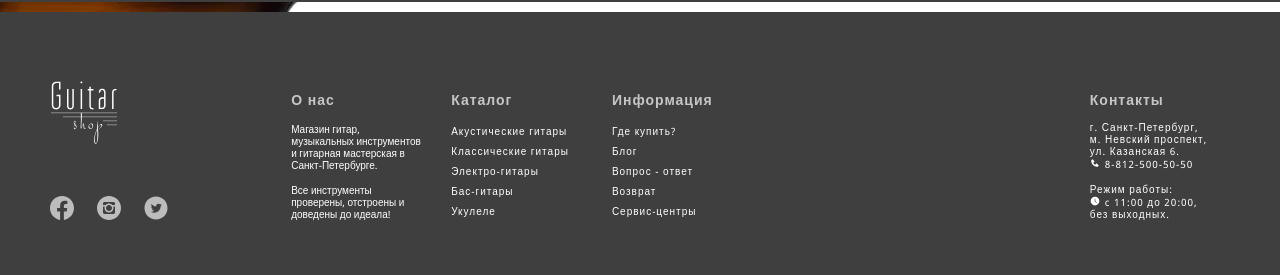
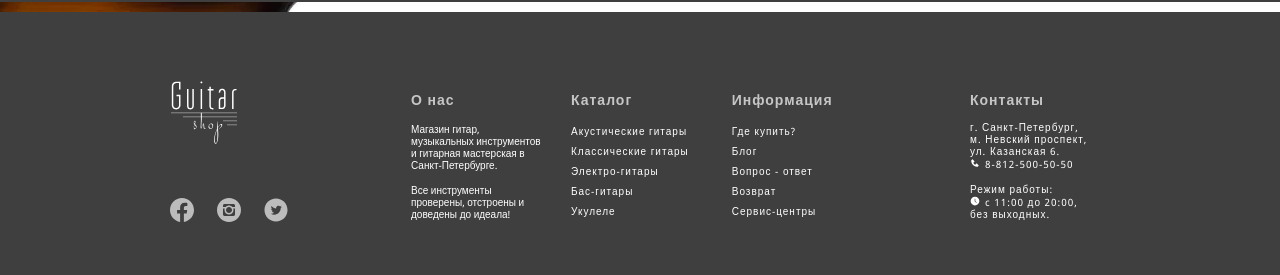
Before and after one commit to iBreadInside/guitar-shop, a React (Create React App) app in the folder project/: page / in a window 1280 px wide. Shown: the part 1623-1898 px from the top of the page. Built offline with nearby package versions, Linux system fonts and the light colour scheme; a web font is replaced by a local one.

Commit message:
Правки после тестирования

```diff
--- a/project/src/components/footer/footer.module.scss
+++ b/project/src/components/footer/footer.module.scss
@@ -52,8 +52,7 @@
 .logos {
   display: flex;
   flex-direction: column;
-  justify-content: space-between;
-  margin-right: 123px;
+  margin-right: 100px;
 }
 
 .info__block {
--- a/project/src/components/socials/socials.module.scss
+++ b/project/src/components/socials/socials.module.scss
@@ -2,12 +2,13 @@
 @import 'src/sass/variables.scss';
 
 .socials {
-  margin-top: auto;
+  margin-top: 54px;
 }
 
 .list {
   @include list-style-none;
-  display: flex;
+  display: grid;
+  grid-template-columns: repeat(3, 1fr);
 }
 
 .item {
--- a/project/src/sass/mixins.scss
+++ b/project/src/sass/mixins.scss
@@ -1,8 +1,7 @@
 @import './variables.scss';
 
 @mixin wrapper {
-  width: $wrapper-width--relative;
-  min-width: $wrapper-width;
+  width: $wrapper-width;
   margin: 0 auto;
 }
 
```
